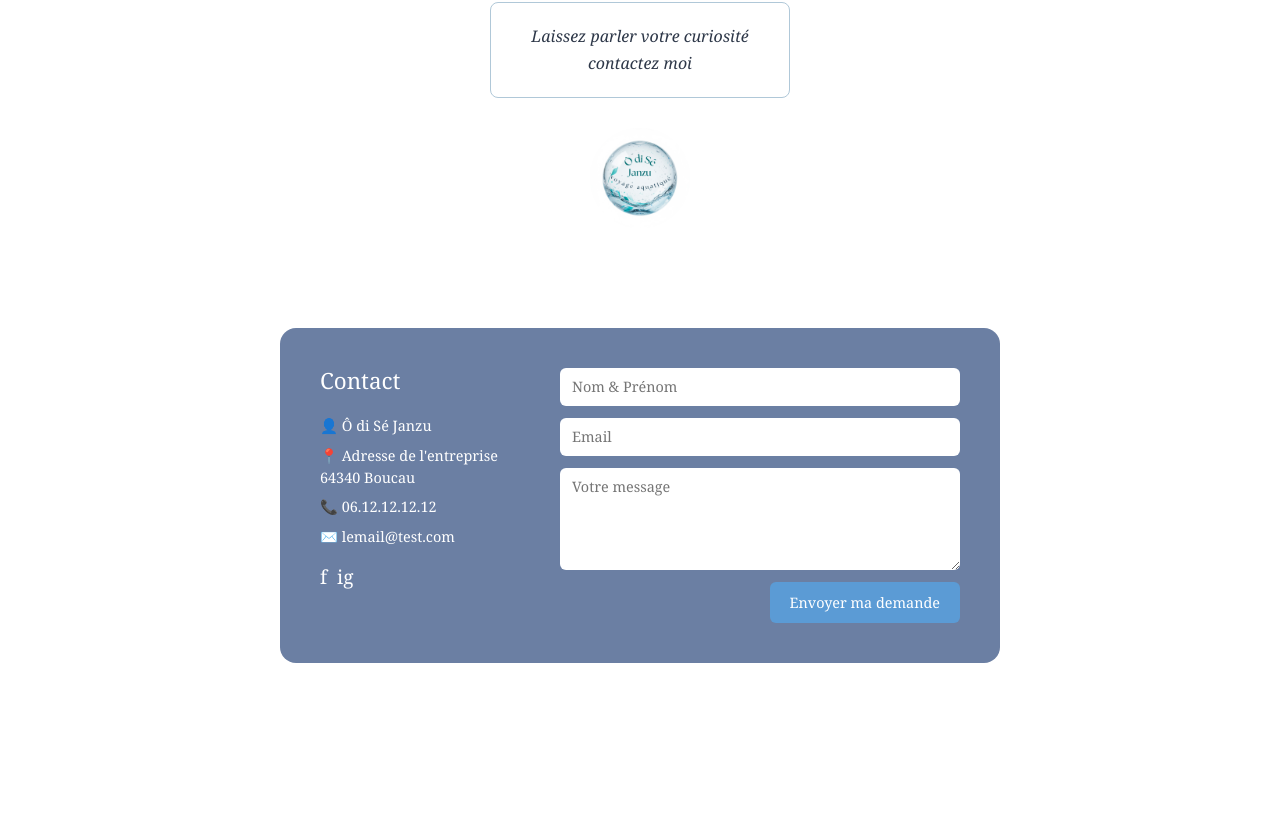
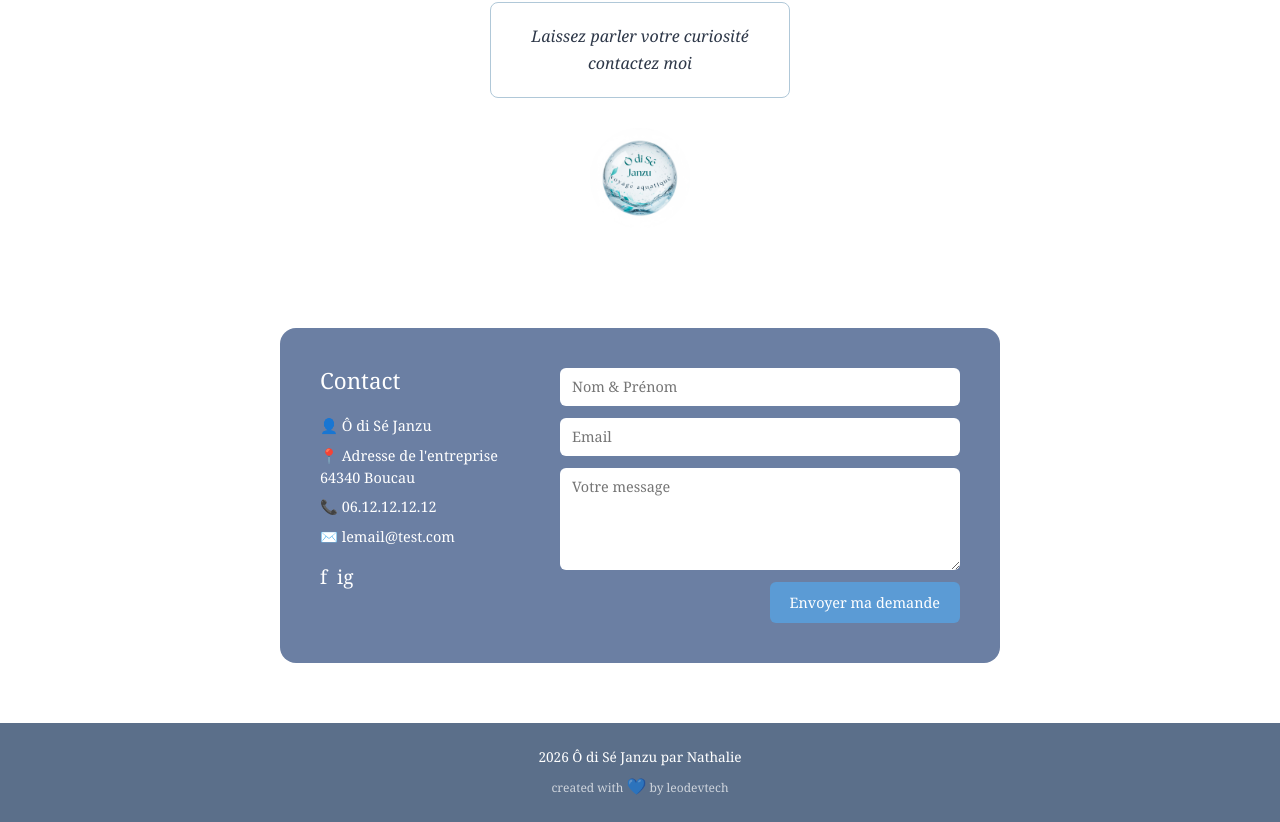
Before and after one commit to Leodevtech/odiseJanzu, a Next.js app in the folder FRONTEND/o-di-se-janzu-bootstrap/: page /qui-suis-je in a window 1280 px wide. Shown: the part 3516-4338 px from the top of the page. Before the commit the page ends 4239 px from the top, so only its background shows below. Built offline with nearby package versions, Linux system fonts and the light colour scheme; no server answers.

Commit message:
maj-footer-pageQSJ

```diff
--- /dev/null
+++ b/FRONTEND/o-di-se-janzu-bootstrap/src/app/janzu/page.jsx
@@ -0,0 +1,3 @@
+'use client'
+
+import Image from 'next/image'
--- a/FRONTEND/o-di-se-janzu-bootstrap/src/app/qui-suis-je/page.jsx
+++ b/FRONTEND/o-di-se-janzu-bootstrap/src/app/qui-suis-je/page.jsx
@@ -323,6 +323,21 @@ export default function QuiSuisJePage() {
           </div>
         </div>
       </section>
+
+      {/* Footer */}
+      <footer style={{
+        background: '#5b6f8a', color: 'white', textAlign: 'center',
+        padding: '24px 40px', fontSize: '0.85rem'
+      }}>
+        <p style={{ margin: '0 0 6px' }}>2026 Ô di Sé Janzu par Nathalie</p>
+        <p style={{ margin: 0, fontSize: '0.75rem', opacity: 0.7 }}>
+          created with{' '}
+          <Link href="/" style={{ color: '#7ec8e3', textDecoration: 'none', fontSize: '1rem' }}>
+            💙
+          </Link>
+          {' '}by leodevtech
+        </p>
+      </footer>
     </main>
   )
 }
```
Also changed, not shown: FRONTEND/o-di-se-janzu-bootstrap/public/assets/bulle_bg.jpg (added), FRONTEND/o-di-se-janzu-bootstrap/public/assets/fond_mer.jpg (added).
